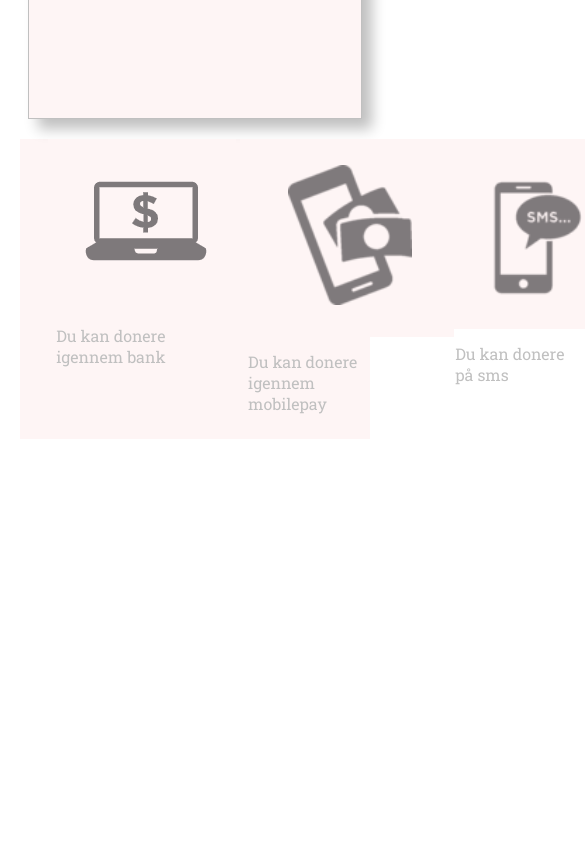
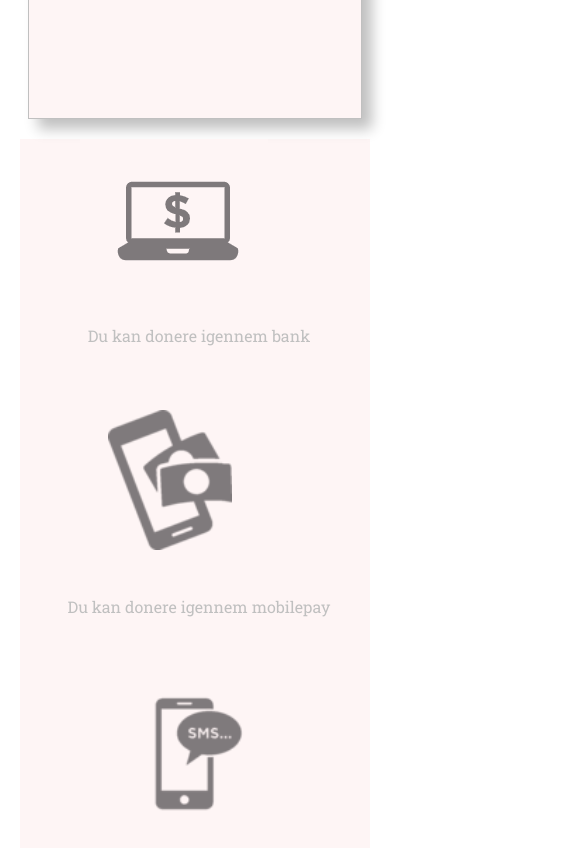
Before and after one commit to sengelbreth/The-Fundraiser, a website: page index.html in a window 390 px wide. Shown: the part 2840-3688 px from the top of the page, 585 px wide, since content can reach past the window. Before the commit the page ends 3292 px from the top, so only its background shows below. Drawn offline with Linux system fonts and the light colour scheme; no server answers.

Commit message:
mobil venligt footer

```diff
--- a/style.scss
+++ b/style.scss
@@ -291,7 +291,6 @@ input[type="button"]:hover {
     display: block;
     margin-left: auto;
     margin-right: auto;
-    width: 70%;
   }
 }
 
@@ -311,4 +310,12 @@ input[type="button"]:hover {
   .welcome_pic {
     background-size: 150vw;
   }
+  .footer {
+    display: flex;
+    flex-direction: column;
+    height: 1000px;
+  }
+  .footerimg {
+    justify-self: center;
+  }
 }
```
Also changed, not shown: css/output.css.
